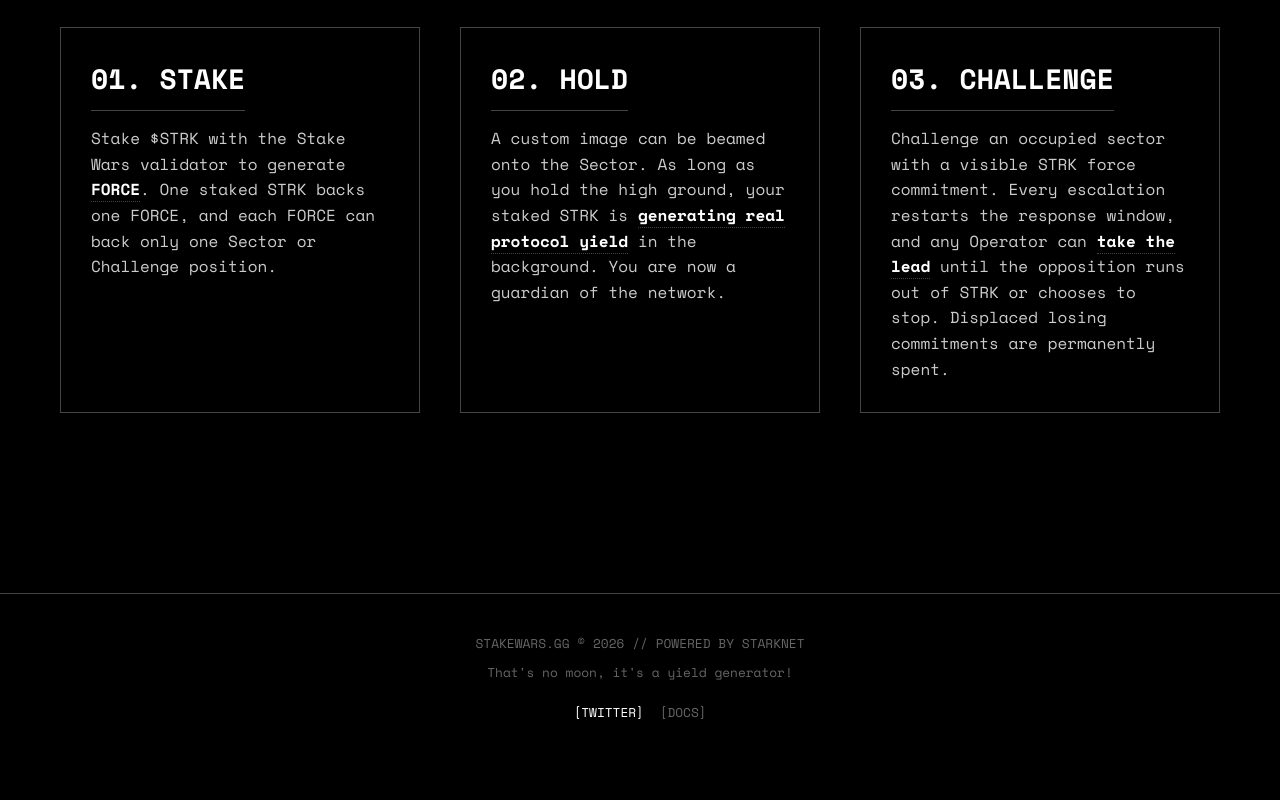
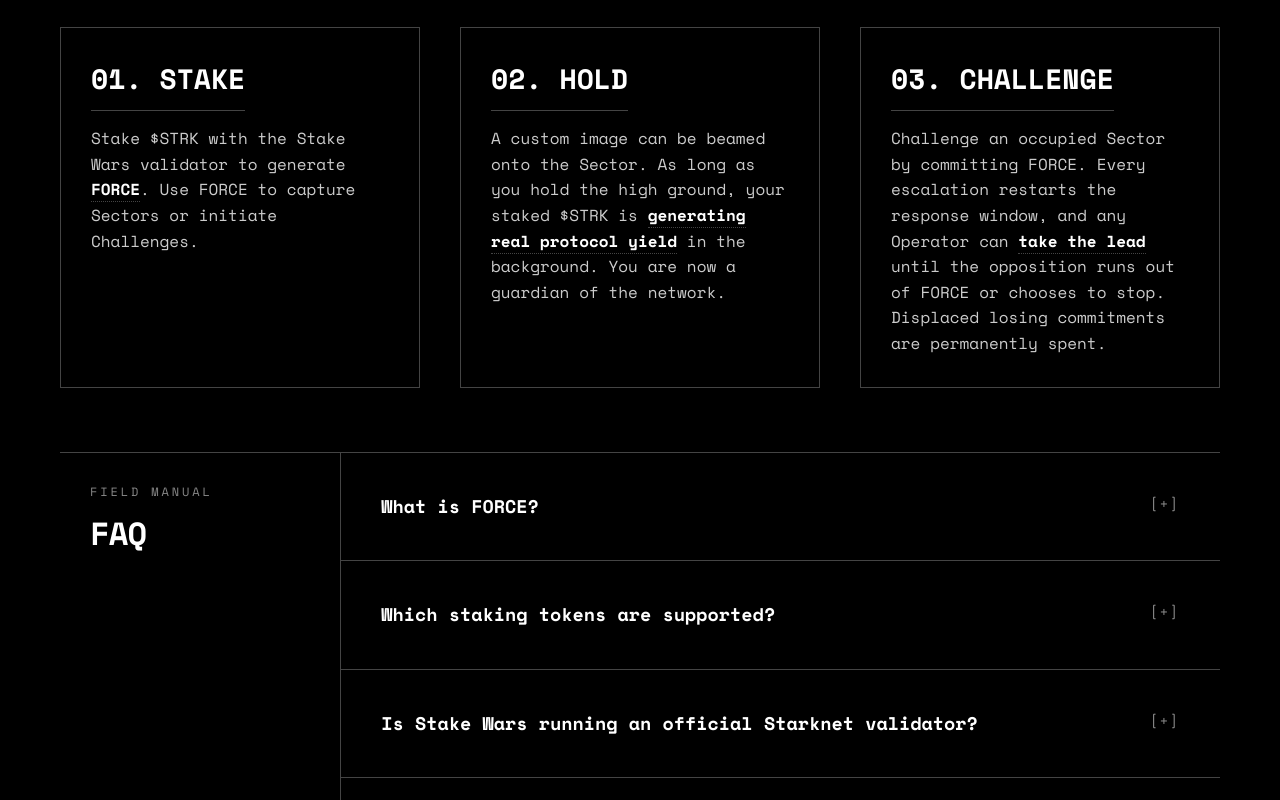
Before and after one commit to broody/stake-wars, a React (Vite) app in the folder apps/web/: page / in a window 1280 px wide. Shown: the part 1080-1880 px from the top of the page. Before the commit the page ends 1842 px from the top, so only its background shows below. Built offline with nearby package versions, Linux system fonts and the light colour scheme.

Commit message:
Add staking FAQ to landing page

```diff
--- a/apps/web/src/landing/App.tsx
+++ b/apps/web/src/landing/App.tsx
@@ -1,3 +1,4 @@
+import { useId, useState, type ReactNode } from 'react';
 import { Starfield } from './components/Starfield';
 import { WireframeIcosphere } from './components/WireframeIcosphere';
 import { Scanlines } from './components/Scanlines';
@@ -7,6 +8,53 @@ import { Ticker } from './components/Ticker';
 import { StatsBoard } from './components/StatsBoard';
 import { MechanicsCard } from './components/MechanicsCard';
 import { Footer } from './components/Footer';
+
+function FaqItem({
+  question,
+  children,
+  bordered = true,
+}: {
+  question: string;
+  children: ReactNode;
+  bordered?: boolean;
+}) {
+  const [isOpen, setIsOpen] = useState(false);
+  const answerId = useId();
+
+  return (
+    <div className={bordered ? 'border-t border-dim' : undefined}>
+      <button
+        type="button"
+        aria-expanded={isOpen}
+        aria-controls={answerId}
+        onClick={() => setIsOpen((open) => !open)}
+        className="flex w-full cursor-pointer items-start justify-between gap-6 p-[30px] text-left transition-colors hover:bg-white/[0.03] focus-visible:outline focus-visible:outline-1 focus-visible:outline-offset-[-1px] focus-visible:outline-white md:p-10"
+      >
+        <span className="text-[1.15rem] font-bold text-fg">{question}</span>
+        <span
+          aria-hidden="true"
+          className="shrink-0 text-[0.9rem] tracking-widest text-[#888]"
+        >
+          {isOpen ? '[−]' : '[+]'}
+        </span>
+      </button>
+      <div
+        id={answerId}
+        aria-hidden={!isOpen}
+        inert={!isOpen}
+        className={`grid transition-[grid-template-rows,opacity] duration-300 ease-out motion-reduce:transition-none ${
+          isOpen ? 'grid-rows-[1fr] opacity-100' : 'grid-rows-[0fr] opacity-0'
+        }`}
+      >
+        <div className="overflow-hidden">
+          <div className="max-w-3xl px-[30px] pb-[30px] text-[1rem] leading-[1.7] text-[#ccc] md:px-10 md:pb-10">
+            {children}
+          </div>
+        </div>
+      </div>
+    </div>
+  );
+}
 
 function LandingApp() {
   const mechanics = [
@@ -18,8 +66,7 @@ function LandingApp() {
           <span className="text-fg font-bold border-b border-dotted border-dim">
             FORCE
           </span>
-          . One staked STRK backs one FORCE, and each FORCE can back only one
-          Sector or Challenge position.
+          . Use FORCE to capture Sectors or initiate Challenges.
         </>
       ),
     },
@@ -28,7 +75,7 @@ function LandingApp() {
       description: (
         <>
           A custom image can be beamed onto the Sector. As long as you hold the
-          high ground, your staked STRK is{' '}
+          high ground, your staked $STRK is{' '}
           <span className="text-fg font-bold border-b border-dotted border-dim">
             generating real protocol yield
           </span>{' '}
@@ -40,12 +87,12 @@ function LandingApp() {
       title: '03. CHALLENGE',
       description: (
         <>
-          Challenge an occupied sector with a visible STRK force commitment.
-          Every escalation restarts the response window, and any Operator can{' '}
+          Challenge an occupied Sector by committing FORCE. Every escalation
+          restarts the response window, and any Operator can{' '}
           <span className="text-fg font-bold border-b border-dotted border-dim">
             take the lead
           </span>{' '}
-          until the opposition runs out of STRK or chooses to stop. Displaced
+          until the opposition runs out of FORCE or chooses to stop. Displaced
           losing commitments are permanently spent.
         </>
       ),
@@ -74,7 +121,7 @@ function LandingApp() {
         <StatsBoard />
 
         {/* Mechanics Grid */}
-        <div className="mechanics grid grid-cols-1 md:grid-cols-3 gap-10 mb-[100px]">
+        <div className="mechanics mb-16 grid grid-cols-1 gap-10 md:grid-cols-3">
           {mechanics.map((mechanic, index) => (
             <MechanicsCard
               key={index}
@@ -83,6 +130,77 @@ function LandingApp() {
             />
           ))}
         </div>
+
+        {/* FAQ */}
+        <section
+          aria-labelledby="faq-heading"
+          className="mb-[100px] border-y border-dim bg-black/60"
+        >
+          <div className="grid md:grid-cols-[0.32fr_1fr]">
+            <header className="border-b border-dim p-[30px] md:border-b-0 md:border-r">
+              <div className="mb-2 text-[0.75rem] tracking-[0.24em] text-[#888]">
+                FIELD MANUAL
+              </div>
+              <h2
+                id="faq-heading"
+                className="text-[2rem] font-bold tracking-tight"
+              >
+                FAQ
+              </h2>
+            </header>
+
+            <div>
+              <FaqItem question="What is FORCE?" bordered={false}>
+                <p>
+                  FORCE represents your usable power in Stake Wars. It is
+                  calculated from the $STRK you stake with the Stake Wars
+                  validator and stays synchronized with your current staking
+                  position. Use FORCE to capture Sectors and initiate or contest
+                  Challenges. Currently, FORCE is tracked within the Stake Wars
+                  contract rather than issued as a separate ERC-20 token.
+                </p>
+              </FaqItem>
+
+              <FaqItem question="Which staking tokens are supported?">
+                <p>
+                  Only $STRK is supported for now. $BTC will eventually be
+                  supported, with other utilities in the game.
+                </p>
+              </FaqItem>
+
+              <FaqItem question="Is Stake Wars running an official Starknet validator?">
+                <p>
+                  Yes. All game staking goes directly to our{' '}
+                  <a
+                    href="https://voyager.online/staking?validator=0x026232d459668b7183dd54e7cddccd27e168882b597743e233645cefa61eb1eb"
+                    target="_blank"
+                    rel="noreferrer"
+                    className="border-b border-dotted border-dim font-bold text-fg transition-colors hover:border-fg focus-visible:outline focus-visible:outline-1 focus-visible:outline-offset-2 focus-visible:outline-white"
+                  >
+                    live Starknet validator
+                  </a>
+                  . Staking is fully non-custodial: even if Stake Wars shuts
+                  down, users can always unstake through the official Starknet
+                  Staking contract and retrieve their $STRK.
+                </p>
+              </FaqItem>
+
+              <FaqItem question="Can I stake or unstake directly through the official Starknet Staking contract instead of using the in-game UI?">
+                <p>
+                  Yes. Our contract operates in parallel with the official
+                  Starknet Staking contract and always reads the current
+                  delegate&rsquo;s staked position to determine how much FORCE
+                  the user has. Your FORCE balance updates in real time when you
+                  stake. However, if we detect that you have begun the unstaking
+                  withdrawal period, your address is permanently retired from
+                  Stake Wars. All Sectors and FORCE associated with the address
+                  are immediately zeroed, and the address can never participate
+                  in Stake Wars again.
+                </p>
+              </FaqItem>
+            </div>
+          </div>
+        </section>
       </div>
 
       {/* Footer */}
```
